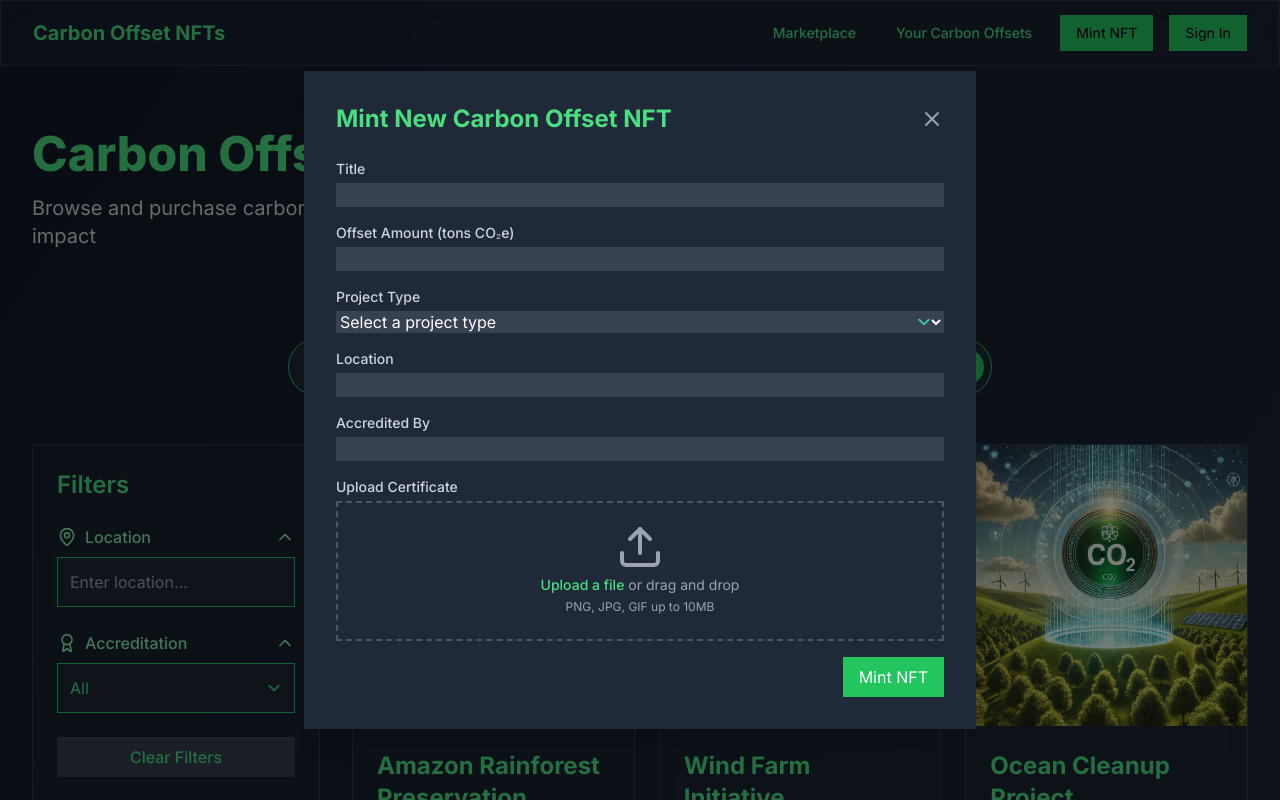
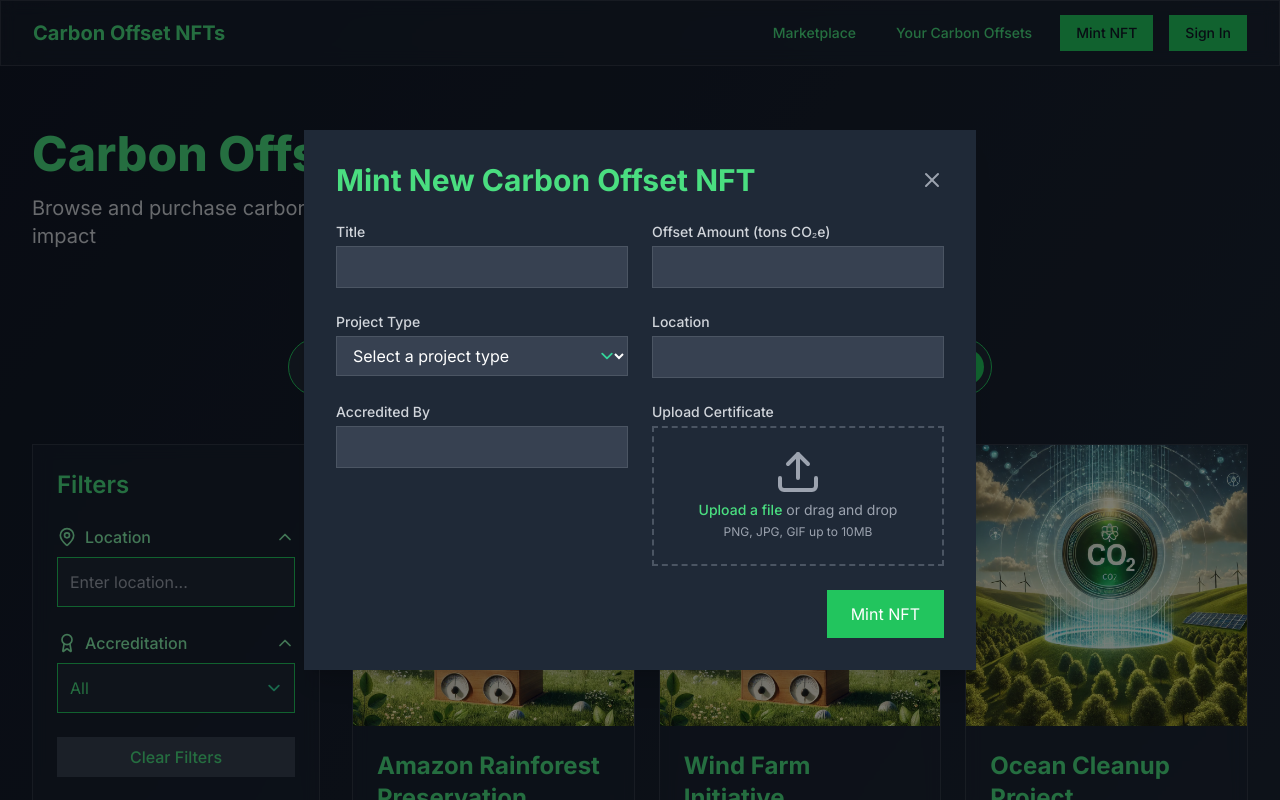
Before and after one commit to albertulll/0x4d, a Next.js app: page / in a window 1280 px wide. Both pictures are taken after a click on the button "Mint NFT". Shown: the top 800 px of the page. Built offline with nearby package versions, Linux system fonts and the light colour scheme.

Commit message:
Improved Mint NFT overlay.

```diff
--- a/package.json
+++ b/package.json
@@ -12,6 +12,7 @@
     "@heroicons/react": "^2.1.1",
     "alchemy-sdk": "^3.5.2",
     "clsx": "^2.1.0",
+    "framer-motion": "^12.4.1",
     "lucide-react": "^0.475.0",
     "next": "14.1.0",
     "react": "^18.2.0",
--- a/src/app/components/MintNFTOverlay.tsx
+++ b/src/app/components/MintNFTOverlay.tsx
@@ -1,6 +1,8 @@
 "use client"
-import { useState } from "react"
-import { X, Upload } from "lucide-react"
+import { useState, useEffect } from "react"
+import { X, Upload, CheckCircle } from "lucide-react"
+import { motion, AnimatePresence } from "framer-motion"
+import type React from "react" // Added import for React
 
 interface MintNFTOverlayProps {
   isOpen: boolean
@@ -14,30 +16,67 @@ export default function MintNFTOverlay({ isOpen, onClose }: MintNFTOverlayProps)
   const [location, setLocation] = useState("")
   const [accreditedBy, setAccreditedBy] = useState("")
   const [certificate, setCertificate] = useState<File | null>(null)
+  const [isSubmitting, setIsSubmitting] = useState(false)
+  const [isSuccess, setIsSuccess] = useState(false)
 
-  const handleSubmit = (e: React.FormEvent) => {
+  useEffect(() => {
+    if (isOpen) {
+      document.body.style.overflow = "hidden"
+    } else {
+      document.body.style.overflow = "unset"
+    }
+    return () => {
+      document.body.style.overflow = "unset"
+    }
+  }, [isOpen])
+
+  const handleSubmit = async (e: React.FormEvent) => {
     e.preventDefault()
-    // Here you would typically call an API to mint the NFT
+    setIsSubmitting(true)
+    // Simulate API call
+    await new Promise((resolve) => setTimeout(resolve, 2000))
     const nftAddress = `0x${Math.random().toString(16).substr(2, 40)}`
     console.log("Minting NFT with address:", nftAddress)
     console.log({ title, offsetAmount, projectType, location, accreditedBy, certificate })
+    setIsSubmitting(false)
+    setIsSuccess(true)
+    // Reset form after 3 seconds
+    setTimeout(() => {
+      setIsSuccess(false)
       onClose()
+    }, 3000)
   }
 
   if (!isOpen) return null
 
   return (
-    <div className="fixed inset-0 bg-black bg-opacity-50 flex items-center justify-center z-50">
-      <div className="bg-gray-800 p-8 rounded-lg shadow-xl max-w-2xl w-full">
+    <AnimatePresence>
+      {isOpen && (
+        <motion.div
+          initial={{ opacity: 0 }}
+          animate={{ opacity: 1 }}
+          exit={{ opacity: 0 }}
+          className="fixed inset-0 bg-black bg-opacity-50 flex items-center justify-center z-50"
+          onClick={onClose}
+        >
+          <motion.div
+            initial={{ scale: 0.9, opacity: 0 }}
+            animate={{ scale: 1, opacity: 1 }}
+            exit={{ scale: 0.9, opacity: 0 }}
+            transition={{ type: "spring", damping: 15, stiffness: 300 }}
+            className="bg-gray-800 p-8 rounded-lg shadow-xl max-w-2xl w-full m-4"
+            onClick={(e) => e.stopPropagation()}
+          >
             <div className="flex justify-between items-center mb-6">
-          <h2 className="text-2xl font-bold text-green-400">Mint New Carbon Offset NFT</h2>
-          <button onClick={onClose} className="text-gray-400 hover:text-white">
+              <h2 className="text-3xl font-bold text-green-400">Mint New Carbon Offset NFT</h2>
+              <button onClick={onClose} className="text-gray-400 hover:text-white transition-colors duration-200">
                 <X className="w-6 h-6" />
               </button>
             </div>
-        <form onSubmit={handleSubmit} className="space-y-4">
+            <form onSubmit={handleSubmit} className="space-y-6">
+              <div className="grid grid-cols-1 md:grid-cols-2 gap-6">
                 <div>
-            <label htmlFor="title" className="block text-sm font-medium text-gray-300">
+                  <label htmlFor="title" className="block text-sm font-medium text-gray-300 mb-1">
                     Title
                   </label>
                   <input
@@ -45,12 +84,12 @@ export default function MintNFTOverlay({ isOpen, onClose }: MintNFTOverlayProps)
                     id="title"
                     value={title}
                     onChange={(e) => setTitle(e.target.value)}
-              className="mt-1 block w-full rounded-md bg-gray-700 border-gray-600 text-white focus:border-green-500 focus:ring-green-500"
+                    className="w-full px-3 py-2 rounded-md bg-gray-700 border border-gray-600 text-white focus:border-green-500 focus:ring-2 focus:ring-green-500 transition-all duration-200"
                     required
                   />
                 </div>
                 <div>
-            <label htmlFor="offsetAmount" className="block text-sm font-medium text-gray-300">
+                  <label htmlFor="offsetAmount" className="block text-sm font-medium text-gray-300 mb-1">
                     Offset Amount (tons CO₂e)
                   </label>
                   <input
@@ -58,19 +97,19 @@ export default function MintNFTOverlay({ isOpen, onClose }: MintNFTOverlayProps)
                     id="offsetAmount"
                     value={offsetAmount}
                     onChange={(e) => setOffsetAmount(e.target.value)}
-              className="mt-1 block w-full rounded-md bg-gray-700 border-gray-600 text-white focus:border-green-500 focus:ring-green-500"
+                    className="w-full px-3 py-2 rounded-md bg-gray-700 border border-gray-600 text-white focus:border-green-500 focus:ring-2 focus:ring-green-500 transition-all duration-200"
                     required
                   />
                 </div>
                 <div>
-            <label htmlFor="projectType" className="block text-sm font-medium text-gray-300">
+                  <label htmlFor="projectType" className="block text-sm font-medium text-gray-300 mb-1">
                     Project Type
                   </label>
                   <select
                     id="projectType"
                     value={projectType}
                     onChange={(e) => setProjectType(e.target.value)}
-              className="mt-1 block w-full rounded-md bg-gray-700 border-gray-600 text-white focus:border-green-500 focus:ring-green-500"
+                    className="w-full px-3 py-2 rounded-md bg-gray-700 border border-gray-600 text-white focus:border-green-500 focus:ring-2 focus:ring-green-500 transition-all duration-200"
                     required
                   >
                     <option value="">Select a project type</option>
@@ -83,7 +122,7 @@ export default function MintNFTOverlay({ isOpen, onClose }: MintNFTOverlayProps)
                   </select>
                 </div>
                 <div>
-            <label htmlFor="location" className="block text-sm font-medium text-gray-300">
+                  <label htmlFor="location" className="block text-sm font-medium text-gray-300 mb-1">
                     Location
                   </label>
                   <input
@@ -91,12 +130,12 @@ export default function MintNFTOverlay({ isOpen, onClose }: MintNFTOverlayProps)
                     id="location"
                     value={location}
                     onChange={(e) => setLocation(e.target.value)}
-              className="mt-1 block w-full rounded-md bg-gray-700 border-gray-600 text-white focus:border-green-500 focus:ring-green-500"
+                    className="w-full px-3 py-2 rounded-md bg-gray-700 border border-gray-600 text-white focus:border-green-500 focus:ring-2 focus:ring-green-500 transition-all duration-200"
                     required
                   />
                 </div>
                 <div>
-            <label htmlFor="accreditedBy" className="block text-sm font-medium text-gray-300">
+                  <label htmlFor="accreditedBy" className="block text-sm font-medium text-gray-300 mb-1">
                     Accredited By
                   </label>
                   <input
@@ -104,15 +143,15 @@ export default function MintNFTOverlay({ isOpen, onClose }: MintNFTOverlayProps)
                     id="accreditedBy"
                     value={accreditedBy}
                     onChange={(e) => setAccreditedBy(e.target.value)}
-              className="mt-1 block w-full rounded-md bg-gray-700 border-gray-600 text-white focus:border-green-500 focus:ring-green-500"
+                    className="w-full px-3 py-2 rounded-md bg-gray-700 border border-gray-600 text-white focus:border-green-500 focus:ring-2 focus:ring-green-500 transition-all duration-200"
                     required
                   />
                 </div>
                 <div>
-            <label htmlFor="certificate" className="block text-sm font-medium text-gray-300">
+                  <label htmlFor="certificate" className="block text-sm font-medium text-gray-300 mb-1">
                     Upload Certificate
                   </label>
-            <div className="mt-1 flex justify-center px-6 pt-5 pb-6 border-2 border-gray-600 border-dashed rounded-md">
+                  <div className="mt-1 flex justify-center px-6 pt-5 pb-6 border-2 border-gray-600 border-dashed rounded-md hover:border-green-500 transition-colors duration-200">
                     <div className="space-y-1 text-center">
                       <Upload className="mx-auto h-12 w-12 text-gray-400" />
                       <div className="flex text-sm text-gray-400">
@@ -135,16 +174,32 @@ export default function MintNFTOverlay({ isOpen, onClose }: MintNFTOverlayProps)
                     </div>
                   </div>
                 </div>
+              </div>
               <div className="flex justify-end">
-            <button
+                <motion.button
                   type="submit"
-              className="px-4 py-2 bg-green-500 text-white rounded-md hover:bg-green-600 focus:outline-none focus:ring-2 focus:ring-offset-2 focus:ring-green-500"
+                  className="px-6 py-3 bg-green-500 text-white rounded-md hover:bg-green-600 focus:outline-none focus:ring-2 focus:ring-offset-2 focus:ring-green-500 transition-colors duration-200"
+                  whileHover={{ scale: 1.05 }}
+                  whileTap={{ scale: 0.95 }}
+                  disabled={isSubmitting || isSuccess}
                 >
-              Mint NFT
-            </button>
+                  {isSubmitting ? "Minting..." : isSuccess ? "Success!" : "Mint NFT"}
+                </motion.button>
               </div>
             </form>
-      </div>
-    </div>
+            {isSuccess && (
+              <motion.div
+                initial={{ opacity: 0, y: 20 }}
+                animate={{ opacity: 1, y: 0 }}
+                className="mt-4 p-4 bg-green-500 bg-opacity-20 border border-green-500 rounded-md flex items-center"
+              >
+                <CheckCircle className="w-6 h-6 text-green-500 mr-2" />
+                <span className="text-green-400">NFT successfully minted!</span>
+              </motion.div>
+            )}
+          </motion.div>
+        </motion.div>
+      )}
+    </AnimatePresence>
   )
 }
--- a/src/app/page.tsx
+++ b/src/app/page.tsx
@@ -6,6 +6,7 @@ import NFTGallery from "./components/NFTGallery"
 import SearchBar from "./components/SearchBar"
 import FilterSidebar from "./components/FilterSidebar"
 import MintNFTOverlay from "./components/MintNFTOverlay"
+import { motion } from "framer-motion"
 
 export default function Home() {
   const [searchTerm, setSearchTerm] = useState("")
@@ -38,12 +39,14 @@ export default function Home() {
               >
                 Your Carbon Offsets
               </Link>
-              <button
+              <motion.button
                 className="bg-green-500 text-gray-900 hover:bg-green-400 px-4 py-2 rounded-md text-sm font-medium transition-colors duration-200"
                 onClick={() => setShowMintOverlay(true)}
+                whileHover={{ scale: 1.05 }}
+                whileTap={{ scale: 0.95 }}
               >
                 Mint NFT
-              </button>
+              </motion.button>
               <button className="bg-green-500 text-gray-900 hover:bg-green-400 px-4 py-2 rounded-md text-sm font-medium transition-colors duration-200">
                 Sign In
               </button>
--- a/src/app/your-credits/page.tsx
+++ b/src/app/your-credits/page.tsx
@@ -5,6 +5,7 @@ import YourNFTGallery from "../components/YourNFTGallery"
 import SearchBar from "../components/SearchBar"
 import FilterSidebar from "../components/FilterSidebar"
 import MintNFTOverlay from "../components/MintNFTOverlay"
+import { motion } from "framer-motion"
 
 export default function YourCredits() {
   const [searchTerm, setSearchTerm] = useState("")
@@ -37,12 +38,14 @@ export default function YourCredits() {
               >
                 Your Carbon Offsets
               </Link>
-              <button
+              <motion.button
                 className="bg-green-500 text-gray-900 hover:bg-green-400 px-4 py-2 rounded-md text-sm font-medium transition-colors duration-200"
                 onClick={() => setShowMintOverlay(true)}
+                whileHover={{ scale: 1.05 }}
+                whileTap={{ scale: 0.95 }}
               >
                 Mint NFT
-              </button>
+              </motion.button>
               <button className="bg-green-500 text-gray-900 hover:bg-green-400 px-4 py-2 rounded-md text-sm font-medium transition-colors duration-200">
                 Sign In
               </button>
```
Also changed, not shown: 1 other file (tests, documents, lock files or other folders). Lines whose indentation alone changed are shown as unchanged.
